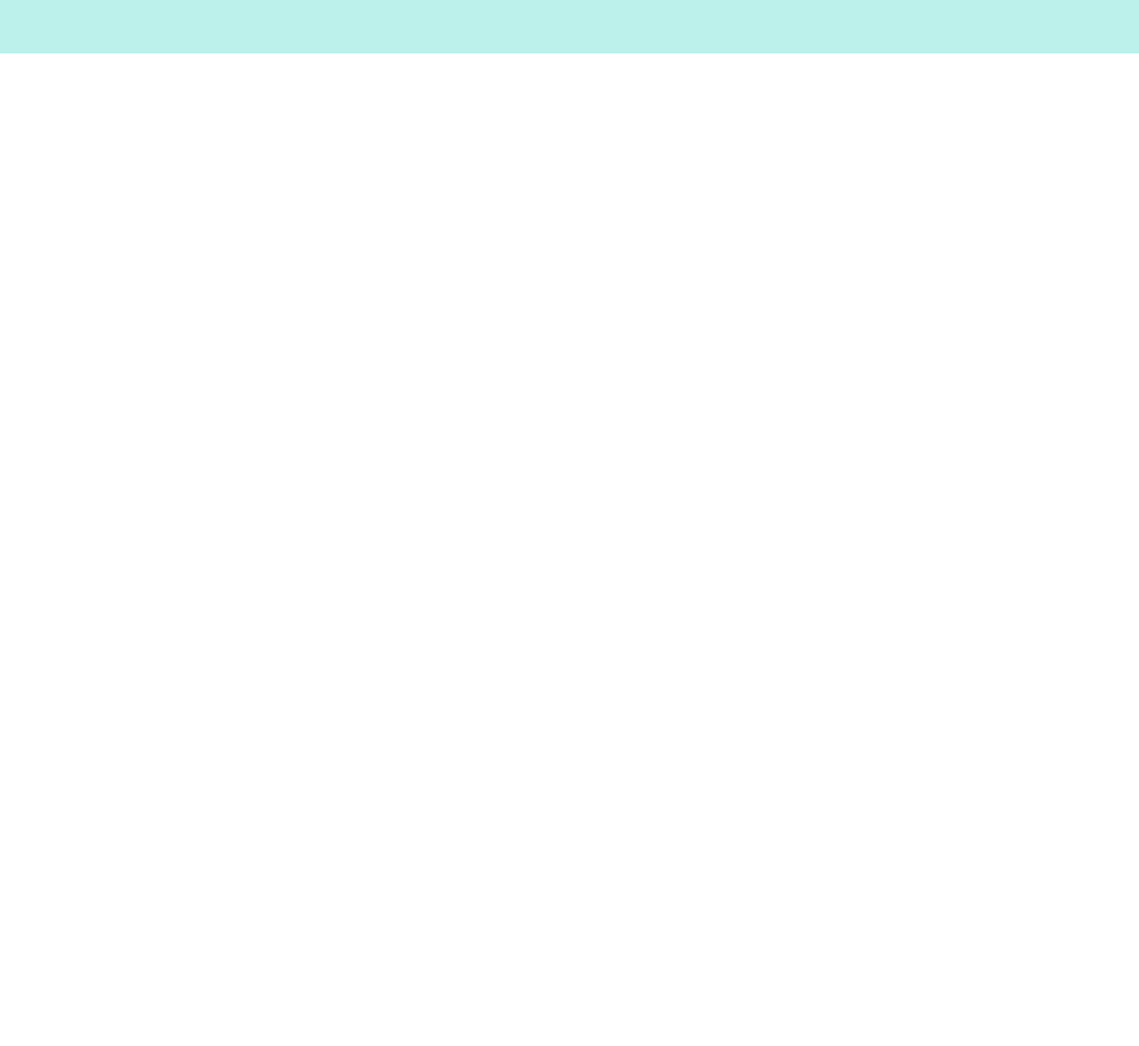
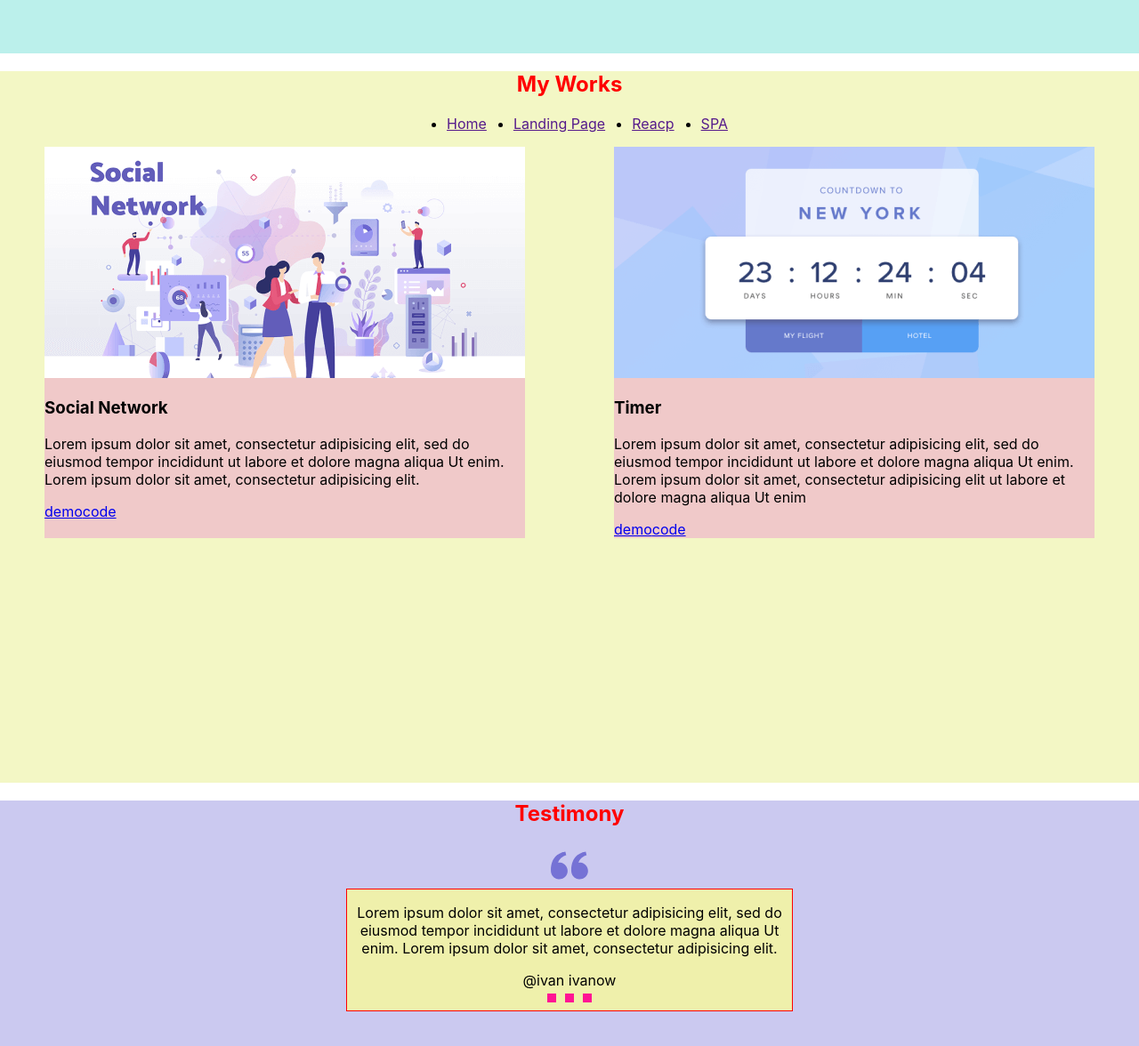
Before and after one commit to alexfcode/portfolio, a React app: page / in a window 1280 px wide. Shown: the part 1614-2790 px from the top of the page at 89% size. Before the commit the page ends 1674 px from the top, so only its background shows below. Built offline with nearby package versions, Linux system fonts and the light colour scheme.

Commit message:
testimony - done

```diff
--- a/src/App.tsx
+++ b/src/App.tsx
@@ -3,6 +3,8 @@ import styled from 'styled-components';
 import { Header } from './layout/header/Header';
 import { Main } from './layout/sections/main/Main';
 import { Skills } from './layout/sections/skills/Skills';
+import { Works } from './layout/sections/works/Works';
+import { Testimony } from './layout/sections/testimony/Testimony';
 
 
 function App() {
@@ -11,6 +13,8 @@ function App() {
             <Header/>
             <Main />
             <Skills/>
+            <Works />
+            <Testimony />
         </div>
     );
 }
--- a/src/components/menu/Menu.tsx
+++ b/src/components/menu/Menu.tsx
@@ -1,25 +1,22 @@
 import React from "react";
 import styled from "styled-components";
 
-export const Menu = () => {
+
+
+export const Menu = (props: { menuItems: Array<string> }) => {
     return (
         <StyledMenu>
             <ul>
-                <li>
-                    <a href="">Home</a>
-                </li>
-                <li>
-                    <a href="">Skills</a>
-                </li>
-                <li>
-                    <a href="">Works</a>
-                </li>
-                <li>
-                    <a href="">Testimony</a>
-                </li>
-                <li>
-                    <a href="">Contact</a>
-                </li>
+
+                {props.menuItems.map((item, index) => {
+                    return (
+                        <li key={index}>
+                            <a href="">{item}</a>
+                        </li>
+                    )
+                })}
+
+
             </ul>
         </StyledMenu>
     );
@@ -30,5 +27,6 @@ const StyledMenu = styled.nav`
     ul {
         display: flex;
         gap: 30px;
+        justify-content: center;
     }
 `
--- /dev/null
+++ b/src/components/slider/Slider.tsx
@@ -0,0 +1,55 @@
+import React from "react";
+import styled from "styled-components";
+import { FlexWrapper } from "../FlexWrapper";
+
+export const Slider = () => {
+    return (
+        <StyledSlider>
+            <FlexWrapper>
+                <Slide>
+                    <Text>Lorem ipsum dolor sit amet, consectetur adipisicing elit, sed do eiusmod tempor incididunt ut labore et dolore magna aliqua Ut enim. Lorem ipsum dolor sit amet, consectetur adipisicing elit.</Text>
+                    <Name>@ivan ivanow</Name>
+                </Slide>
+            </FlexWrapper>
+            <Pagination>
+                <span></span>
+                <span></span>
+                <span></span>
+
+            </Pagination>
+        </StyledSlider>
+    )
+}
+
+const StyledSlider = styled.div`
+    background-color: #eff0ab;
+    border: 1px solid red;
+    max-width: 500px;
+    display: flex;
+    flex-direction: column;
+    align-items: center;
+`
+
+const Slide = styled.div`
+    background-color: #eff0ab;
+    text-align: center;
+`
+
+const Text = styled.p`
+
+`
+
+const Name = styled.span`
+
+`
+const Pagination = styled.div`
+
+span {
+    display: inline-block;
+    width: 10px;
+    height: 10px;
+    margin: 5px;
+    background-color: deeppink;
+}
+
+`
--- a/src/layout/header/Header.tsx
+++ b/src/layout/header/Header.tsx
@@ -3,11 +3,14 @@ import styled from "styled-components";
 import { Menu } from "../../components/menu/Menu";
 import { Logo } from "../../components/logo/Logo";
 
+const items =["Home", "Skills", "Works", "Testimony", "Contact"]
+
+
 export const Header = () => {
     return (
         <StyledHeader>
             <Logo />
-            <Menu />
+            <Menu menuItems={items} />
         </StyledHeader>
     )
 };
--- /dev/null
+++ b/src/layout/sections/testimony/Testimony.tsx
@@ -0,0 +1,24 @@
+import React from "react";
+import styled from "styled-components";
+import { SectionTitle } from "../../../components/SectionTitle";
+import { Icon } from "../../../components/icon/Icon";
+import { Slider } from "../../../components/slider/Slider";
+import { FlexWrapper } from "../../../components/FlexWrapper";
+
+export const Testimony = () => {
+    return (
+        <StyledTestimony>
+            <SectionTitle>Testimony</SectionTitle>
+            <FlexWrapper direction="column" align="center">
+                <Icon iconId="quote" />
+                <Slider />
+            </FlexWrapper>
+
+        </StyledTestimony>
+    )
+}
+
+const StyledTestimony = styled.section`
+    min-height: 50vh;
+    background-color: #cbc9f0;
+`
--- /dev/null
+++ b/src/layout/sections/works/Works.tsx
@@ -0,0 +1,34 @@
+import React from "react";
+import styled from "styled-components";
+import { SectionTitle } from "../../../components/SectionTitle";
+import { Menu } from "../../../components/menu/Menu";
+import { FlexWrapper } from "../../../components/FlexWrapper";
+import { Work } from "./work/Work";
+import socialImg from "../../../assets/images/Proj-1.webp"
+import timerImg from "../../../assets/images/Proj-2.webp"
+
+const worksItems = ["Home", "Landing Page", "Reacp", "SPA",]
+
+export const Works = () => {
+    return (
+        <StyledWorks>
+            <SectionTitle>My Works</SectionTitle>
+            <Menu menuItems={worksItems} />
+            <FlexWrapper justify={"space-around"}>
+                <Work
+                src={socialImg}
+                title={"Social Network"}
+                text={"Lorem ipsum dolor sit amet, consectetur adipisicing elit, sed do eiusmod tempor incididunt ut labore et dolore magna aliqua Ut enim. Lorem ipsum dolor sit amet, consectetur adipisicing elit."}/>
+                <Work
+                src={timerImg}
+                title={"Timer"}
+                text={"Lorem ipsum dolor sit amet, consectetur adipisicing elit, sed do eiusmod tempor incididunt ut labore et dolore magna aliqua Ut enim. Lorem ipsum dolor sit amet, consectetur adipisicing elit  ut labore et dolore magna aliqua Ut enim"}/>
+            </FlexWrapper>
+        </StyledWorks>
+    );
+};
+
+const StyledWorks = styled.section`
+    min-height: 100vh;
+    background-color: #f3f7c5;
+`
--- /dev/null
+++ b/src/layout/sections/works/work/Work.tsx
@@ -0,0 +1,43 @@
+import React from "react";
+import styled from "styled-components";
+
+type WorkPropsType = {
+    src: string
+    title: string
+    text: string
+
+}
+
+export const Work = (props: WorkPropsType) => {
+    return(
+        <StyledWork>
+            <Image src={props.src} alt="" />
+            <Title>{props.title}</Title>
+            <Text>{props.text}</Text>
+            <Link href={"#"}>demo</Link>
+            <Link href={"#"}>code</Link>
+        </StyledWork>
+    )
+}
+
+const StyledWork = styled.div`
+    background-color: #f0c9c9;
+    max-width: 540px;
+    width: 100%;
+`
+
+const Image = styled.img`
+width: 100%;
+height: 260px;
+object-fit: cover;
+
+`
+const Title = styled.h3`
+
+`
+const Text = styled.p`
+
+`
+const Link = styled.a`
+
+`
```
Also changed, not shown: src/assets/images/Proj-1.webp, src/assets/images/Proj-2.webp.
